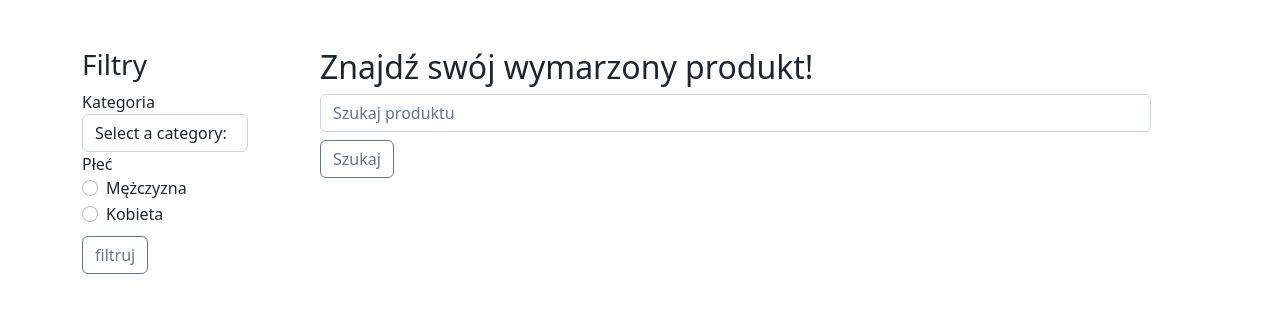
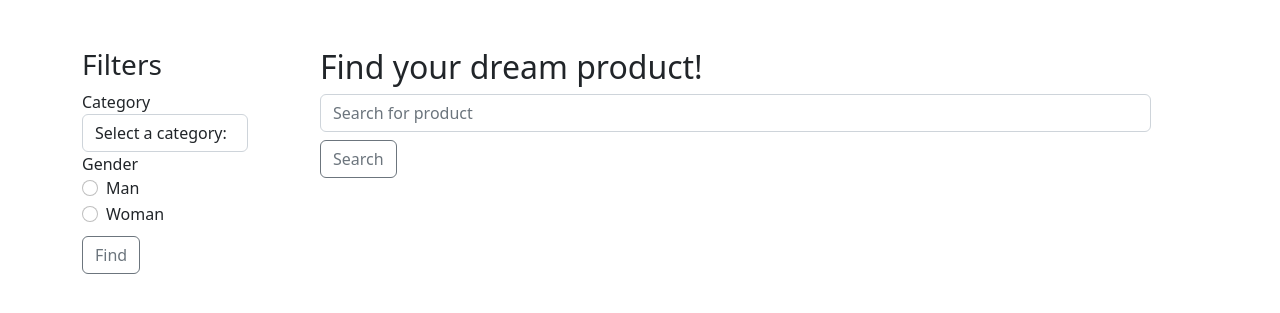
Before and after one commit to Sjemanko/shop-app, a Django app: page /products/ in a window 1280 px wide. Shown: the part 56-369 px from the top of the page. Run offline with Django 4.2, Linux system fonts and the light colour scheme; data that the repository does not hold is empty.

Commit message:
Changed templates language, deleted unused templates

```diff
--- a/shopApp/ListItems/templates/ListItems/products.html
+++ b/shopApp/ListItems/templates/ListItems/products.html
@@ -40,11 +40,11 @@
 <div class="container mt-5">
   <div class="row">
     <div class="col-md-2 me-5">
-      <h3>Filtry</h3>
+      <h3>Filters</h3>
       <form id="filterForm" method="POST" action="{{ request.path }}">
         {% csrf_token %}
         <div class="form-group">
-          <label for="category">Kategoria</label>
+          <label for="category">Category</label>
           <select class="form-control" id="category" name="cloth_category">
             <option value="none" selected disabled hidden>Select a category:</option>
             {% for category in product_categories %}
@@ -53,26 +53,26 @@
           </select>
         </div>
         <div class="form-group">
-          <label>Płeć</label><br>
+          <label>Gender</label><br>
           <div class="form-check form-check-inline">
             <input class="form-check-input" type="radio" name="radio" id="gender-male" value="M">
-            <label class="form-check-label" for="gender-male">Mężczyzna</label>
+            <label class="form-check-label" for="gender-male">Man</label>
           </div>
           <div class="form-check form-check-inline">
             <input class="form-check-input" type="radio" name="radio" id="gender-female" value="FE">
-            <label class="form-check-label" for="gender-female">Kobieta</label>
+            <label class="form-check-label" for="gender-female">Woman</label>
           </div>
         </div>
-        <button class="btn btn-outline-secondary mt-2" type="submit" name="filter_button">filtruj</button>
+        <button class="btn btn-outline-secondary mt-2" type="submit" name="filter_button">Find</button>
       </form>
     </div>
     <div class="col-md-9">
       <div class="form-inline my-2 my-lg-0 mt-5">
-        <h2 class="">Znajdź swój wymarzony produkt!</h2>
+        <h2 class="">Find your dream product!</h2>
         <form id="searchbarForm" method=POST action="{{ request.path }}">
           {% csrf_token %}
-          <input class="form-control mr-sm-2 mb-2" type="search" placeholder="Szukaj produktu" aria-label="Search" name="name">
-          <button class="btn btn-outline-secondary my-2 my-sm-0" name="search_button" type="submit">Szukaj</button>
+          <input class="form-control mr-sm-2 mb-2" type="search" placeholder="Search for product" aria-label="Search" name="name">
+          <button class="btn btn-outline-secondary my-2 my-sm-0" name="search_button" type="submit">Search</button>
         </form>
       </div>
       <div class="card-deck mt-3">
@@ -94,7 +94,7 @@
                 {% if item.product_quantity != 0 %}
                 <div class="row">
                   <div class="col-md-6">
-                    <p class="card-text">Dostępne rozmiary:
+                    <p class="card-text">Available sizes:
                       <select class="form-control my-1" name="choosen_size">
                         <option value="none" selected disabled hidden>Select available size:</option>
                       {% for size in item.product_size %}
@@ -104,29 +104,29 @@
                     </p>
                   </div>
                 </div>
-                  <p class="card-text"><b>Cena: {{ item.price }} zł</b></p>
+                  <p class="card-text"><b>Price: {{ item.price }} PLN</b></p>
                   {% if item.gender == 'M' %}
                     <p class="card-text">For: Male</p>
                   {% else %}
                     <p class="card-text">For: Female</p>
                   {% endif %}
-                  <p class="card-text"><small class="text-muted">Pozostało {{ item.product_quantity }} sztuk.</small></p>
+                  <p class="card-text"><small class="text-muted">{{ item.product_quantity }} units remaining.</small></p>
                   <p class="card-text"><small class="text-muted">Last update - {{ item.updated_at }}</small></p>
                   <div class="d-grid gap-2 d-md-flex justify-content-md-end">
-                  <a href="{{ item.name|slugify }}" class="btn btn-primary">Sprawdź szczegóły</a>
+                  <a href="{{ item.name|slugify }}" class="btn btn-primary">Check Details</a>
                   <button name="add_product" value="{{ item.name|slugify }}" class="btn btn-primary">Add to shopping cart</button>
                 </form>
                 {% else %}
-                  <p class="card-text"><b>Cena: {{ item.price }} zł</b></p>
+                  <p class="card-text"><b>Price: {{ item.price }} PLN</b></p>
                   {% if item.gender == 'M' %}
                     <p class="card-text">For: Male</p>
                   {% else %}
                     <p class="card-text">For: Female</p>
                   {% endif %}
-                  <p class="card-text"><small class="text-muted">Brak towaru na magazynie.</small></p>
+                  <p class="card-text"><small class="text-muted">Out of stock.</small></p>
                   <p class="card-text"><small class="text-muted">Last update - {{ item.updated_at }}</small></p>
                   <div class="d-grid gap-2 d-md-flex justify-content-md-end">
-                  <a href="{{ item.name|slugify }}" class="btn btn-primary">Sprawdź szczegóły</a>
+                  <a href="{{ item.name|slugify }}" class="btn btn-primary">Check Details</a>
                   <button name="add_product" value="{{ item.name|slugify }}" class="btn btn-primary disabled">Add to shopping cart</button>
                 </form>
                 {% endif %}
--- a/shopApp/home/templates/home/home.html
+++ b/shopApp/home/templates/home/home.html
@@ -41,15 +41,15 @@
     <div class="row align-items-center">
         <div class="col">
             <img class="pt-3" src="{% static 'home/images/shopping-cart-icon.png' %}" alt="shopping cart icon"/>
-            <p>One of three columns</p>
+            <p>Image 1</p>
         </div>
         <div class="col">
             <img class="pt-3" src="{% static 'home/images/transportation.png' %}" alt="transportation icon"/>
-            <p>One of three columns</p>
+            <p>Image 2</p>
         </div>
         <div class="col">
             <img class="pt-3" src="{% static 'home/images/customer.png' %}" alt="customer icon"/>
-            <p>One of three columns</p>
+            <p>Image 3</p>
         </div>
       </div>
       <hr class="mx-auto" style="
--- a/shopApp/login/templates/login/profile_page.html
+++ b/shopApp/login/templates/login/profile_page.html
@@ -40,7 +40,7 @@
 </div>
 <div class="d-grid gap-2 d-md-flex justify-content-md-end">
   <button type="button" class="btn btn-primary mx-auto my-auto" data-bs-toggle="modal" data-bs-target="#formModal">
-    Przejdź do formularza danych osobowych
+    Go to personal data form
   </button>
 </div>
 
@@ -48,7 +48,7 @@
     <div class="modal-dialog" role="document">
       <div class="modal-content">
         <div class="modal-header">
-          <h5 class="modal-title" id="formModalLabel">Uzupełnij swoje dane osobowe</h5>
+          <h5 class="modal-title" id="formModalLabel">Complete your personal information</h5>
           <button type="button" class="close" data-bs-dismiss="modal" aria-label="Close">
             <span aria-hidden="true">&times;</span>
           </button>
```
Also changed, not shown: shopApp/ListItems/templates/ListItems/product_details.html (+8 -8 lines), shopApp/ListItems/templates/ListItems/product_page.html (deleted, +0 -28 lines), shopApp/templates/includes/item_list.html (deleted, +0 -22 lines).
